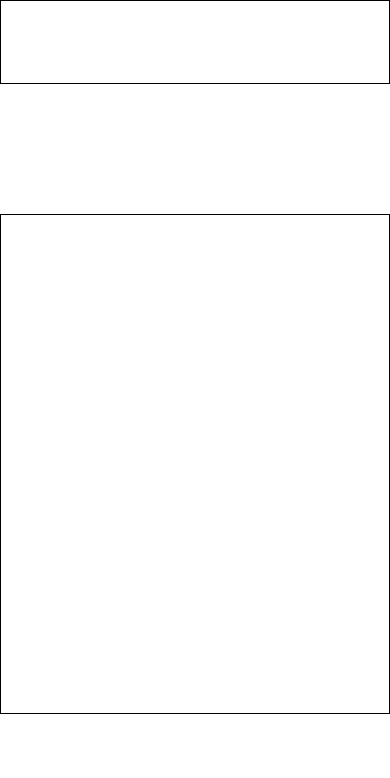
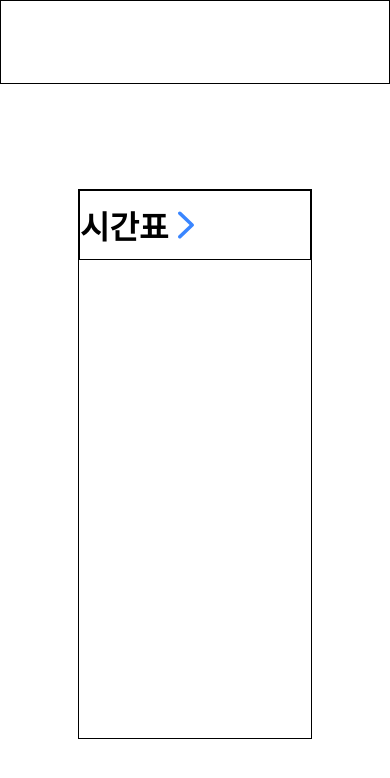
Before and after one commit to SEOKKAMONI/INJE-HighSchool-Notice, a React Native app: screen / in a window 390 px wide. Shown: the top 778 px of the page. Built offline with nearby package versions, Linux system fonts and the light colour scheme.

Commit message:
ADD :: main-content-header - SVG 추가 - ON/OFF 스위치는 디자인 미완이라 완성되면 다시 넣을 예정 - main-content-header 레이아웃

```diff
--- a/components/Main/Main.css
+++ b/components/Main/Main.css
@@ -5,8 +5,39 @@
     height: 90vh;
 }
 
+/* main-content */
+
 .main-content {
     border: 1px solid black;
-    width: 1000px;
-    height: 500px;
+    width: 60vw;
+    height: 550px;
 }
+
+/* main-content-header */
+
+.main-content-header{
+    display: flex;
+    align-items: center;
+    border: 1px solid black;
+    height: 70px;
+}
+
+.content-header__logo {
+    display: flex;
+    align-items: center
+}
+
+.logo__title {
+    display: flex;
+    align-items: center;
+    font-size: 32px;
+    font-weight: bold;
+}
+
+.logo__title > img {
+    height: 28px;
+}
+
+.title__text {
+    margin-right: 10px;
+}
--- a/components/Main/Main.js
+++ b/components/Main/Main.js
@@ -1,11 +1,23 @@
 import "./Main.css";
+import arrowSVG from "../../img/chevron.left.svg";
 
 export default function Main() {
     return (
         <div className="main-container">
             {/* 시간표, 급식표 나오는 부분 */}
             <div className="main-content">
-
+                {/* content 부분 header */}
+                <div className="main-content-header">
+                    <div className="content-header__logo">
+                        {/* header 안 내용 */}
+                        <span className="logo__title">
+                            <span className="title__text">
+                                시간표
+                            </span>
+                            <img src={arrowSVG} />
+                        </span>
+                    </div>
+                </div>
             </div>
         </div>
     )
```
Also changed, not shown: img/chevron.left.svg (added).
